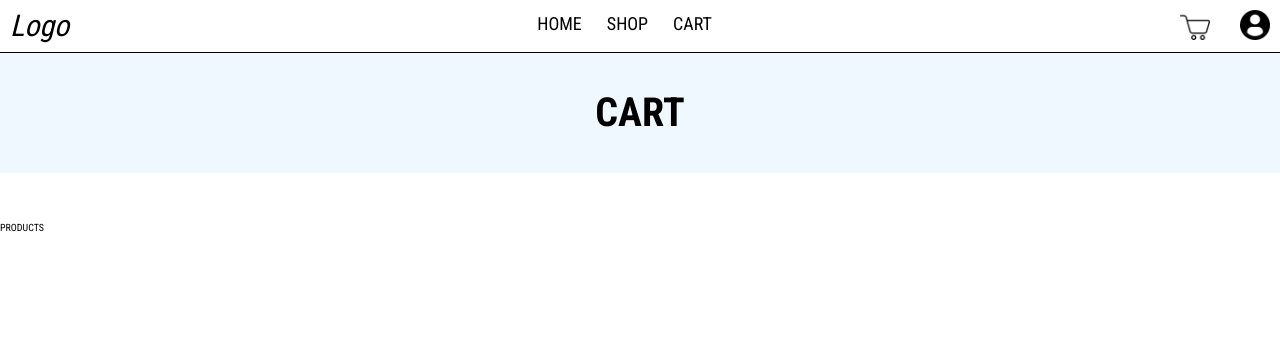
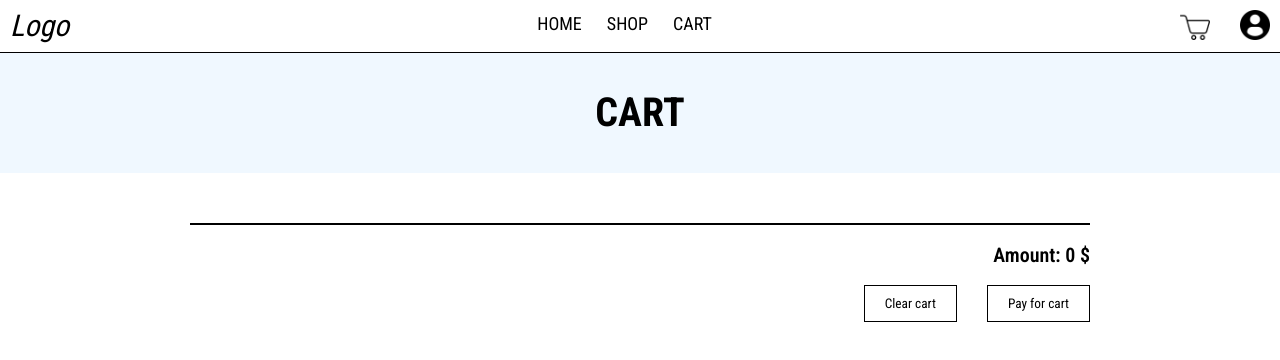
Before and after one commit to dg44k/ShoppingCart, a React (Vite) app: page /cart in a window 1280 px wide. Shown: the top 360 px of the page. Built offline with nearby package versions, Linux system fonts and the light colour scheme.

Commit message:
-add reducers: addProduct and removeProduct, -create new component ButtonCart

```diff
--- a/src/assets/css/base.css
+++ b/src/assets/css/base.css
@@ -253,12 +253,87 @@ header {
   margin-bottom: 30px;
 }
 
+.wrapper-cart {
+  margin-bottom: 50px;
+}
+
 .intro-page {
   text-align: center;
   padding: 40px;
   font-size: 4rem;
   background-color: #f0f8ff;
   margin-bottom: 50px;
+}
+
+.container-cart {
+  max-width: 900px !important;
+  margin: 0 auto;
+}
+
+.selected-products {
+  display: flex;
+  flex-direction: column;
+  align-items: start;
+  gap: 30px;
+}
+
+.selected-products::after {
+  content: "";
+  display: block;
+  height: 2px;
+  width: 100%;
+  background-color: #000;
+}
+
+.info_card-cart {
+  width: 100%;
+  display: flex;
+  justify-content: space-between;
+}
+
+.about-card {
+  width: 400px;
+  display: flex;
+  flex-direction: column;
+  align-items: flex-end;
+  gap: 50px;
+  padding: 30px;
+}
+
+.card__title-in_cart {
+  font-size: 2rem;
+}
+
+.card__price-in_cart {
+  font-size: 1.8rem;
+}
+
+.btn-action-flex {
+  display: flex;
+  gap: 30px;
+  justify-content: flex-end;
+}
+
+.btn-action {
+  border: 1px solid #000;
+  outline: none;
+  background: none;
+  padding: 10px 20px;
+  cursor: pointer;
+  transition: 0.3s ease-in-out;
+}
+
+.btn-action:hover {
+  background-color: #000;
+  color: #fff;
+}
+
+.amount-all_products {
+  display: flex;
+  justify-content: flex-end;
+  font-size: 2rem;
+  font-weight: 600;
+  margin: 20px 0;
 }
 
 * {
--- a/src/assets/sass/_cart.scss
+++ b/src/assets/sass/_cart.scss
@@ -1,3 +1,7 @@
+.wrapper-cart {
+	margin-bottom: 50px;
+}
+
 .intro-page {
 	text-align: center;
 	padding: 40px;
@@ -6,3 +10,75 @@
 
 	margin-bottom: 50px;
 }
+
+.container-cart {
+	max-width: 900px !important;
+	margin: 0 auto;
+}
+
+.selected-products {
+	display: flex;
+	flex-direction: column;
+	align-items: start;
+	gap: 30px;
+}
+
+.selected-products::after {
+	content: '';
+	display: block;
+	height: 2px;
+	width: 100%;
+	background-color: #000;
+}
+
+.info_card-cart {
+	width: 100%;
+	display: flex;
+	justify-content: space-between;
+}
+
+.about-card {
+	width: 400px;
+	display: flex;
+	flex-direction: column;
+	align-items: flex-end;
+	gap: 50px;
+	padding: 30px;
+}
+
+.card__title-in_cart {
+	font-size: 2rem;
+}
+
+.card__price-in_cart {
+	font-size: 1.8rem;
+}
+
+.btn-action-flex {
+	display: flex;
+	gap: 30px;
+	justify-content: flex-end;
+}
+
+.btn-action {
+	border: 1px solid #000;
+	outline: none;
+	background: none;
+	padding: 10px 20px;
+	cursor: pointer;
+
+	transition: 0.3s ease-in-out;
+}
+
+.btn-action:hover {
+	background-color: #000;
+	color: #fff;
+}
+
+.amount-all_products {
+	display: flex;
+	justify-content: flex-end;
+	font-size: 2rem;
+	font-weight: 600;
+	margin: 20px 0;
+}
--- /dev/null
+++ b/src/components/ui/ButtonCart.tsx
@@ -0,0 +1,17 @@
+import { ReactNode } from 'react'
+
+type IButton = {
+	children: ReactNode
+	cl: string
+	onClick?: (e: React.MouseEvent<HTMLButtonElement>) => void
+}
+
+const ButtonCart: React.FC<IButton> = ({ children, cl, onClick }: IButton) => {
+	return (
+		<button className={'btn-action ' + cl} onClick={onClick}>
+			{children}
+		</button>
+	)
+}
+
+export default ButtonCart
--- a/src/components/ui/CardProduct.tsx
+++ b/src/components/ui/CardProduct.tsx
@@ -1,10 +1,15 @@
 import { ProductType } from '../../types/ProductType'
+import { addProduct } from '../../state/cart/cartSlice'
+import { useDispatch } from 'react-redux'
+import { AppDispatch } from '../../state/store'
 
 const CardProduct: React.FC<ProductType> = (props: ProductType) => {
+	const dispatch = useDispatch<AppDispatch>();
+
 	return (
 		<div className='card-product'>
 			<div className='card-product__icons--show'>
-				<button className='btn-icon-cart btn-icon'></button>
+				<button className='btn-icon-cart btn-icon' onClick={() => dispatch(addProduct(props))}></button>
 				<button className='btn-icon-redirect btn-icon'></button>
 			</div>
 			<img src={props.image} alt='' className='card-product__pict' />
--- /dev/null
+++ b/src/components/ui/CardProductInCart.tsx
@@ -0,0 +1,42 @@
+import { useDispatch } from 'react-redux'
+import { removeProduct } from '../../state/cart/cartSlice'
+import { AppDispatch } from '../../state/store'
+import { IProductsInCart } from '../../types/ProductType'
+import ButtonCart from './ButtonCart'
+
+const CardProductInCart: React.FC<IProductsInCart> = (
+	props: IProductsInCart
+) => {
+	const dispatch = useDispatch<AppDispatch>()
+
+	return (
+		<div className='info_card-cart'>
+			<div className='card-product card-product_cart'>
+				<div className='card-product__icons--show'>
+					<button className='btn-icon-redirect btn-icon'></button>
+				</div>
+				<img
+					src={props.image}
+					alt=''
+					className='card-product__pict card-product__pict-in_cart'
+				/>
+			</div>
+			<div className='about-card'>
+				<p className='card__title-in_cart'>{props.title}</p>
+				<p className='count'>Count: {props.count}</p>
+				<p className='card__price-in_cart'>{props.price} $</p>
+				<div className='btn-action-flex'>
+					<ButtonCart
+						cl='btn-remove'
+						onClick={() => dispatch(removeProduct(props.id))}
+					>
+						Remove
+					</ButtonCart>
+					<ButtonCart cl='btn-buy'>Buy</ButtonCart>
+				</div>
+			</div>
+		</div>
+	)
+}
+
+export default CardProductInCart
--- a/src/components/ui/Cart.tsx
+++ b/src/components/ui/Cart.tsx
@@ -1,9 +1,41 @@
+import { useSelector } from 'react-redux'
+import { RootState } from '../../state/store'
+import { IProductsInCart } from '../../types/ProductType'
+import ButtonCart from './ButtonCart'
+import CardProductInCart from './CardProductInCart'
+
+
 const Cart: React.FC = () => {
+	const listProductsInCart = useSelector(
+		(state: RootState) => state.cart.products
+	)
+	const amountProductsInCart = useSelector(
+		(state: RootState) => state.cart.amount
+	)
+
 	return (
 		<div className='wrapper-cart'>
 			<h1 className='intro-page intro-cart'>CART</h1>
 			<div className='container container-cart'>
-				<div className='selected-products'>PRODUCTS</div>
+				<div className='selected-products'>
+					{listProductsInCart.map((card: IProductsInCart) => (
+						<CardProductInCart
+							key={card.id}
+							title={card.title}
+							price={card.price}
+							image={card.image}
+							id={card.id}
+							count={card.count}
+						/>
+					))}
+				</div>
+				<div className='amount-all_products'>
+					Amount: {amountProductsInCart} $
+				</div>
+				<div className='btn-action-flex'>
+					<ButtonCart cl='btn-clear'>Clear cart</ButtonCart>
+					<ButtonCart cl='btn-pay'>Pay for cart</ButtonCart>
+				</div>
 			</div>
 		</div>
 	)
--- a/src/components/ui/ListProduct.tsx
+++ b/src/components/ui/ListProduct.tsx
@@ -2,15 +2,21 @@ import { ProductType } from '../../types/ProductType'
 import CardProduct from './CardProduct'
 
 interface ListProductProps {
-  products: ProductType[];
+	products: ProductType[]
 }
 
-const ListProduct: React.FC<ListProductProps> = ({products}) => {
-
+const ListProduct: React.FC<ListProductProps> = ({ products }) => {
 	return (
 		<div className='list-products'>
 			{products.map((product: ProductType) => (
-				<CardProduct key={product.id} {...product} />
+				<CardProduct
+					key={product.id}
+					id={product.id}
+					title={product.title}
+					price={product.price}
+					category={product.category}
+					image={product.image}
+				/>
 			))}
 		</div>
 	)
--- a/src/state/cart/cartSlice.ts
+++ b/src/state/cart/cartSlice.ts
@@ -1,8 +1,8 @@
 import { PayloadAction, createSlice } from '@reduxjs/toolkit'
-import { ProductType } from '../../types/ProductType'
+import { IProductsInCart } from '../../types/ProductType'
 
 interface ICartState {
-	products: ProductType[]
+	products: IProductsInCart[]
 	amount: number
 }
 
@@ -15,13 +15,28 @@ const cartSlice = createSlice({
 	name: 'cart',
 	initialState,
 	reducers: {
-		addProduct: (state, action: PayloadAction<ProductType>) => {
-			state.products.push(action.payload)
+		addProduct: (state, action: PayloadAction<IProductsInCart>) => {
+			let isDoubleCard = false
+			state.products.forEach((product: IProductsInCart) => {
+				if (product.id === action.payload.id) {
+					console.log(product.count, (product.count = product.count + 1))
+					product.count = product.count
+						? product.count + 1
+						: (product.count = 0)
+					isDoubleCard = true
+				}
+			})
+			isDoubleCard ? state.products : state.products.push(action.payload)
 		},
-		removeProduct: (state, action) => {
-			state.products.filter(
-				(product: ProductType) => product !== action.payload
-			)
+		removeProduct: (state, action: PayloadAction<number>) => {
+			state.products = state.products.filter((product: IProductsInCart) => {
+				if (product.id === action.payload && product.count > 1) {
+					product.count = product.count - 1
+					return true
+				} else {
+					return product.id !== action.payload
+				}
+			})
 		},
 	},
 })
```
Also changed, not shown: src/types/ProductType.ts (+8 -0 lines), 1 other file (tests, documents, lock files or other folders).
